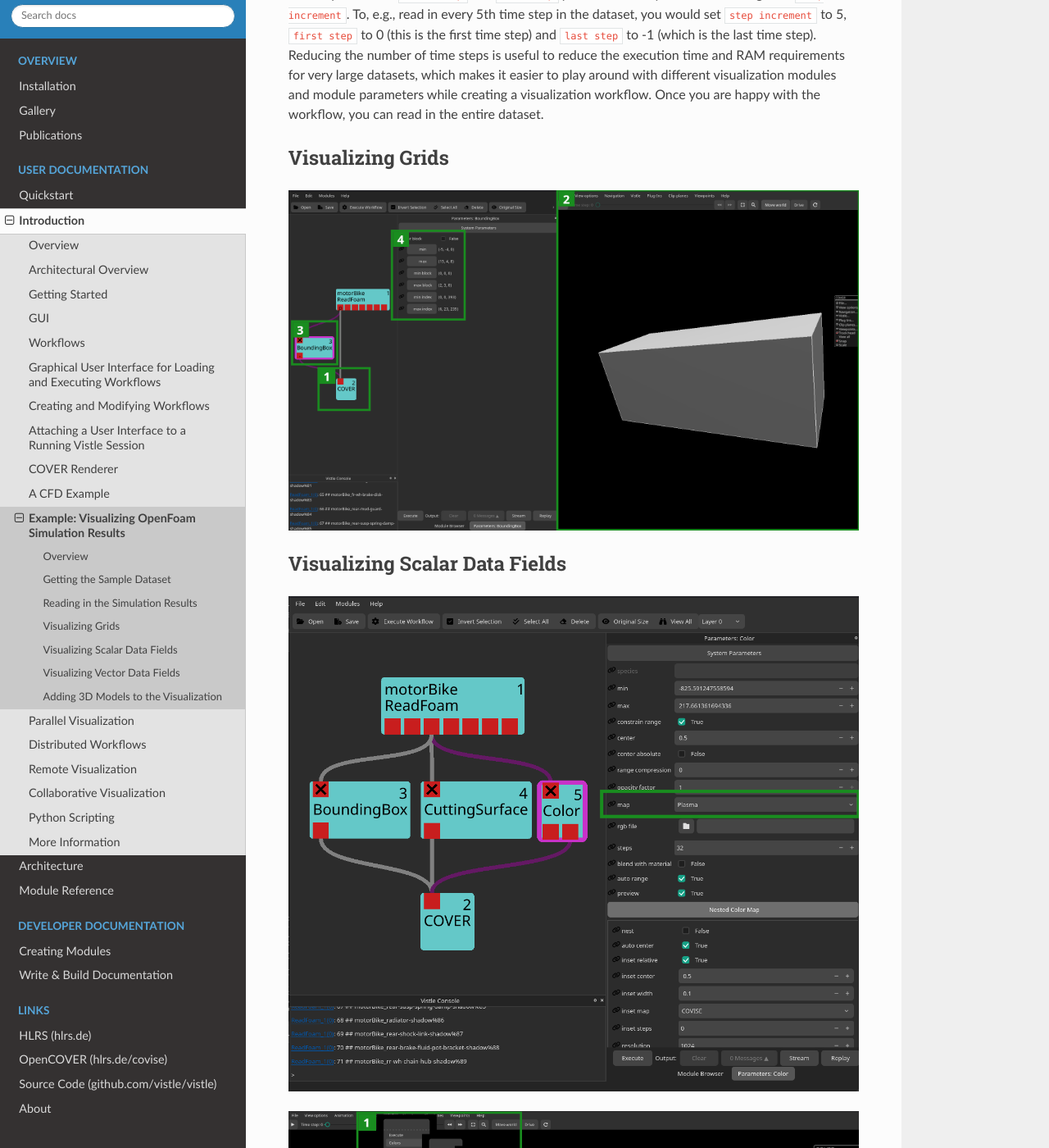
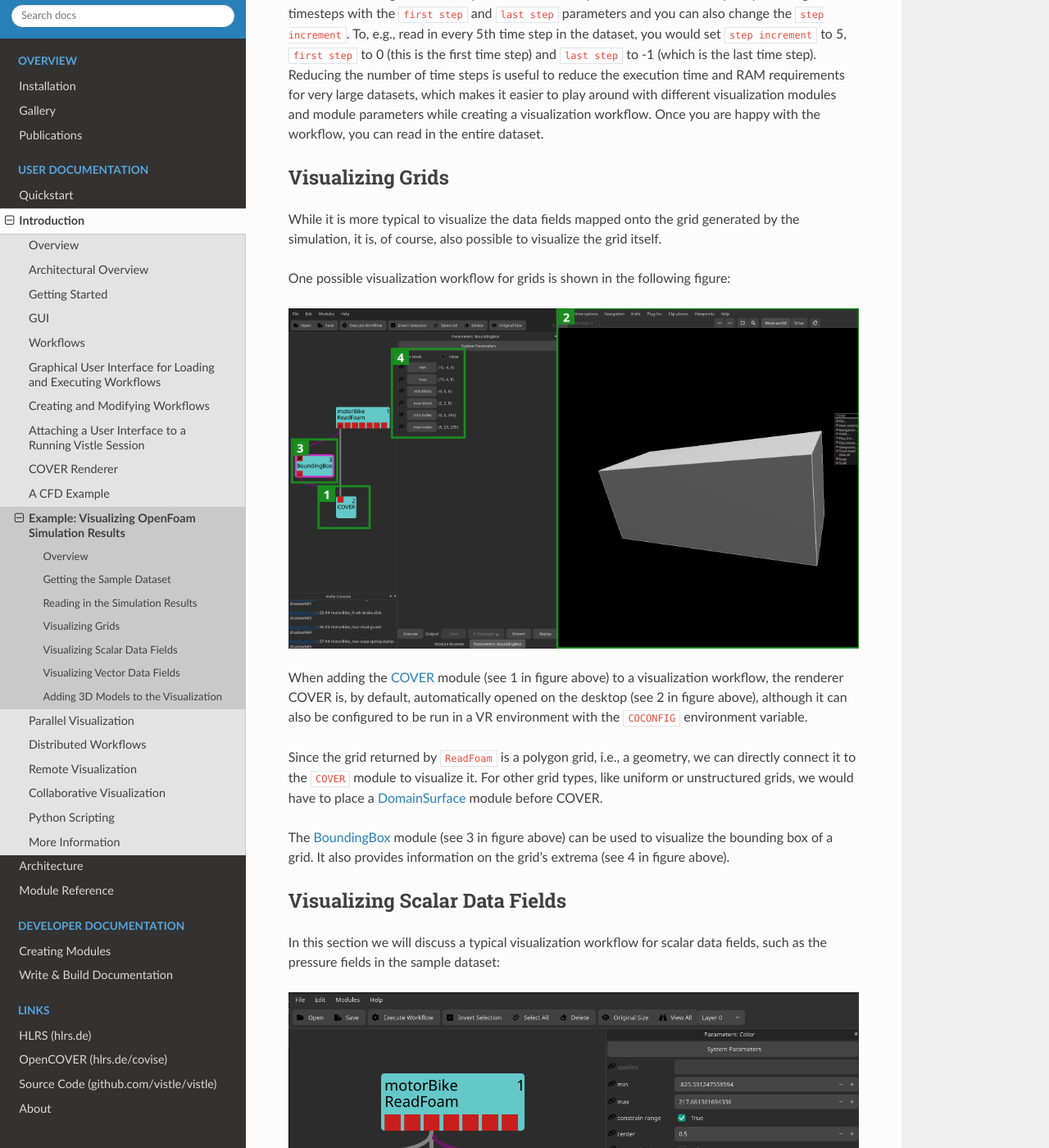
Before and after one commit to vistle/vistle.github.io, a Sphinx documentation site: the page built from docs/intro/example/openfoam.md, in a window 1280 px wide and 1400 px high, scrolled down 3343 px. Shown: the whole window at 82% size. Built offline with Sphinx 7.4.7 and the Read the Docs theme 3.1.0, drawn with Linux system fonts in a browser that asks for light colours; pages that are not in the unit, such as notebooks, are missing from menus; some of the changed text lies outside the part shown.

Commit message:
first draft for 'Visualizing Grids' and 'Visualizin Scalar Data Fields'

```diff
--- a/docs/intro/example/openfoam.md
+++ b/docs/intro/example/openfoam.md
@@ -2,7 +2,7 @@
 
 <!-- TODO: add Visualizing Grids -->
 
-In this follow-along tutorial you will learn how to visualize a sample CFD dataset which was simulated using OpenFOAM.
+In this step-by-step tutorial you will learn how to visualize a sample CFD dataset which was simulated using OpenFOAM.
 
 ## Overview
 - [Getting the Sample Dataset](#getting-the-sample-dataset)
@@ -55,9 +55,9 @@
 Locate the `ReadFoam` module in the module browser and drag and drop it into the workflow area on the left:
 ![](openfoam/openfoam_select_readfoam.png)
 
-Note that you can also search for modules by name with `Filter`.
+Note that you can also search for modules by name with `Filter` search bar at the top of the module browser.
 
-Left-click on the `ReadFoam` module to open the Module Browser on the right:
+Left-click on the `ReadFoam` module to adjust its module parameters:
 
 ![](openfoam/openfoam_readfoam_moduleparameters.png)
 
@@ -70,19 +70,38 @@
 **Tip:** For large datasets consisting of multiple timesteps, you can select which timesteps should be read in (see 3 in figure above). By default, all timesteps are read in. You can specify the range of timesteps with the `first step` and `last step` parameters and you can also change the `step increment`. To, e.g., read in every 5th time step in the dataset, you would set `step increment` to 5, `first step` to 0 (this is the first time step) and `last step` to -1 (which is the last time step). Reducing the number of time steps is useful to reduce the execution time and RAM requirements for very large datasets, which makes it easier to play around with different visualization modules and module parameters while creating a visualization workflow. Once you are happy with the workflow, you can read in the entire dataset.
 
 ## Visualizing Grids
+While it is more typical to visualize the data fields mapped onto the grid generated by the simulation, it is, of course, also possible to visualize the grid itself.
+
+One possible visualization workflow for grids is shown in the following figure:
+
 ![](openfoam/openfoam_visualizing_grid.png)
 
+When adding the [](project:#mod-COVER) module (see 1 in figure above) to a visualization workflow, the renderer COVER is, by default, automatically opened on the desktop (see 2 in figure above), although it can also be configured to be run in a VR environment with the `COCONFIG` environment variable.
+
+Since the grid returned by `ReadFoam` is a polygon grid, i.e., a geometry, we can directly connect it to the `COVER` module to visualize it. For other grid types, like uniform or unstructured grids, we would have to place a [](project:#mod-DomainSurface) module before COVER.
+
+The [](project:#mod-BoundingBox) module (see 3 in figure above) can be used to visualize the bounding box of a grid. It also provides information on the grid's extrema (see 4 in figure above).
+
 ## Visualizing Scalar Data Fields
-<!-- remove grid visualization, otherwise in the way -->
+In this section we will discuss a typical visualization workflow for scalar data fields, such as the pressure fields in the sample dataset:
 
 <!--  p-Cuttingsurface: show how to change parameters of Cuttingsurface (in Module Browser and in Cover wiht pick interactor, this is easier with a BoundingBox) <-- also show how to add/adjust colormap! -->
 ![](openfoam/openfoam_scalar_color.png)
 
+Each data field, be it scalar or vector, can be mapped to color with the [](project:#mod-Color) module. When connecting its second port to `COVER`, the desired color map (in this example 'Plasma') will automatically be applied to each rendered object which contains (part of) the scalar field.
+
+The color map (see 2 in figure below) can be added to the renderer by toggling the `Show` button (see 1 in figure below; `Vistle` &rarr; `Colors` &rarr; `Color_x` (where x is the ID of the `Color` module, this can be seen in the top right corner of the Vistle module) &rarr; `Show`):
 ![](openfoam/openfoam_scalar_colormap.png)
+
+The [](project:#mod-CuttingSurface) module cuts a three-dimensional grid along basic geometries, such as planes, spheres or cylinders. For this example, we cut the grid using a plane. There are two ways to the define the cutting geometry, either by adjusting the module parameters:
 
 ![](openfoam/openfoam_scalar_cuttingSurface.png)
 
+Or, interactively in the renderer by using a pick interactor:
+
 ![](openfoam/openfoam_scalar_pickInteractor.png)
+
+The pick interactor (see 2 in figure above) can be enabled by clicking the `Vistle` tab at the top of the renderer, selecting the correct `CuttingSurface_x` entry (x is the ID of the desired `CuttingSurface` module which is displayed at the top right corner of the module rectangle) and setting `Pick Interactor` to true (see 1 in figure above). In a desktop environment, the pick interactor can be moved by dragging the end of the arrow to the desired position and rotated by moving the tip of the arrow.
 
 ## Visualizing Vector Data Fields
 
```
Also changed, not shown: docs/intro/example/openfoam/openfoam_scalar_colormap.png.
